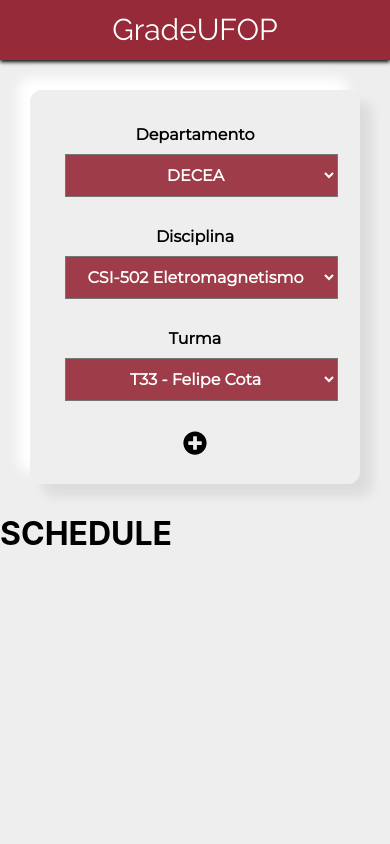
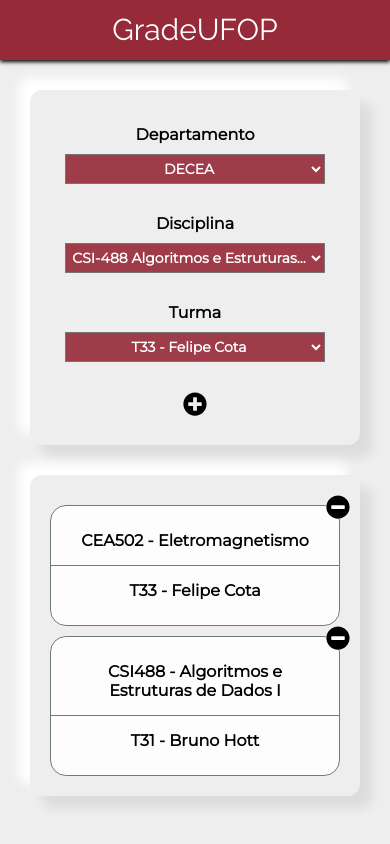
Before and after one commit to joaomarcostg/GradeUFOP, a React (Create React App) app in the folder frontend/: page / in a window 390 px wide. Built offline with nearby package versions, Linux system fonts and the light colour scheme.

Commit message:
alterei o componente picker, faltam modificacoes

```diff
--- a/frontend/public/index.html
+++ b/frontend/public/index.html
@@ -2,19 +2,17 @@
 <html lang="en">
   <head>
     <meta charset="utf-8" />
-    <link rel="icon" href="%PUBLIC_URL%/favicon.ico" />
     <meta name="viewport" content="width=device-width, initial-scale=1" />
     <meta name="theme-color" content="#000000" />
     <meta
       name="description"
       content="Web site created using create-react-app"
     />
-    <link rel="apple-touch-icon" href="%PUBLIC_URL%/logo192.png" />
     <!--
       manifest.json provides metadata used when your web app is installed on a
       user's mobile device or desktop. See https://developers.google.com/web/fundamentals/web-app-manifest/
     -->
-    <link rel="manifest" href="%PUBLIC_URL%/manifest.json" />
+    <link rel="manifest" hr ef="%PUBLIC_URL%/manifest.json" />
     <!--
       Notice the use of %PUBLIC_URL% in the tags above.
       It will be replaced with the URL of the `public` folder during the build.
--- a/frontend/src/App.js
+++ b/frontend/src/App.js
@@ -12,7 +12,7 @@ function App() {
       <Header />
       <Picker />
       <div className="content">
-        <Schedule />
+        {/* <Schedule /> */}
       </div>
     </div>
   );
--- a/frontend/src/components/picker.js
+++ b/frontend/src/components/picker.js
@@ -5,73 +5,139 @@ import React, { useState } from 'react'
 // import { makeStyles } from '@material-ui/core/styles';
 import '../styles/picker/picker.css'
 import add_icon from '../icons/add_btn.svg'
+import rmv_icon from '../icons/rmv_btn.svg'
 
 
 function Picker(props) {
 
-    function shortString(selector) {
+    function changeText(selector, options, length) {
         const elements = document.querySelectorAll(selector);
-        console.log(elements)
+        // console.log(elements)
         const tail = '...';
         if (elements && elements.length) {
+            let i = 0;
             for (const element of elements) {
-                let text = element.innerText;
-                if (element.hasAttribute('data-limit')) {
-                    if (text.length > element.dataset.limit) {
-                        element.innerText = `${text.substring(0, element.dataset.limit - tail.length).trim()}${tail}`;
+                let text = options[i]
+                if (text.length < length) {
+                    element.innerText = text;
+
                 }
-                } else {
-                    throw Error('Cannot find attribute \'data-limit\'');
+                else {
+                    element.innerText = `${text.substring(0, length - tail.length).trim()}${tail}`;
                 }
+                i++;
             }
         }
     }
 
+    function shortString(selector, width, options) {
+        // console.log('a')
+        if (width < 500) {
+            changeText(selector, options, 35)
+        }
+        else if (width < 600) {
+            changeText(selector, options, 40)
+        }
+        else if (width < 750) {
+            changeText(selector, options, 45)
+        }
+        else if (width < 900) {
+            changeText(selector, options, 50)
+        }
+        else if (width >= 900 && width < 1000) {
+            changeText(selector, options, 40)
+        }
+        else if (width >= 1000) {
+            changeText(selector, options, 50)
+        }
+    }
+
+
+
     window.onload = function () {
-        shortString('.short');
+
+        const options = []
+        const elements = document.querySelectorAll('.short');
+        if (elements && elements.length) {
+            for (const element of elements) {
+                let text = element.innerText;
+                // let id = element.value;
+                options.push(text)
+            }
+        }
+        const wd = this.window.innerWidth
+        const hd = this.window.innerHeight
+        if (hd < 900 && wd < 450) {
+            shortString('.short', wd, options)
+        }
+        else {
+
+
+            setInterval(() => {
+                var width = this.window.innerWidth
+                shortString('.short', width, options)
+                // console.log(width)
+            }, 1000);
+        }
     };
 
-    // const useStyles = makeStyles(theme => ({
-    //     root: {
-    //         '& > *': {
-    //             margin: theme.spacing(1),
-    //         },
-    //     },
-    // }));
-    // const classes = useStyles();
 
     const [disciplinas, setDisciplinas] = useState('');
 
     return (
+        <div className="picker">
             <div className="mc-picker">
                 <div className="select-container">
                     <div className='col departamentos'>
                         <label htmlFor="get_depto">Departamento</label>
                         <select className='sel' name="depto" id="get_depto">
-                        <option value="opt1" className='short' data-limit='10'>DECEA</option>
-                        <option value="opt2" className='short' data-limit='10'>DECSI</option>
+                            <option value="opt1" className='short'>DECEA</option>
+                            <option value="opt2" className='short'>DECSI</option>
                         </select>
                     </div>
                     <div className='col disciplinas'>
                         <label htmlFor="get_disc">Disciplina</label>
                         <select className='sel' name="disc" id="get_disc">
-                        <option value="opt1" className='short' data-limit='60'>CSI-502 Eletromagnetismo</option>
-                        <option value="opt2" className='short' data-limit='60'>CSI-502 aslkdjasdlkasjdklasjdklasjdlkaslkdjaskldjalksjdklasjdlkasjdklasjdklasjdkajslkdjaskldjaslkdjlasdjasdasjdlaksjdlak</option>
+                            <option value="opt1" className='short'>CSI-488 Algoritmos e Estruturas de Dados I</option>
+                            <option value="opt2" className='short'>CSI-544 Engenharia de Software I</option>
+                            <option value="opt3" className='short'>CEA-502 Eletromagnetismo</option>
                         </select>
                     </div>
                     <div className='col turmas'>
                         <label htmlFor="get_turma">Turma</label>
                         <select className='sel' name="turma" id="get_turma">
-                        <option value="opt1" className='short' data-limit='30'>T33 - Felipe Cota</option>
+                            <option value="opt1" className='short'>T33 - Felipe Cota</option>
+                            <option value="opt2" className='short'>T31 - Bruno Hott</option>
                         </select>
                     </div>
                     <div className="col btn">
-                    <div className="container">
+                        <button type="button">
+                            <img src={add_icon} alt="Add" />
+                        </button>
+                    </div>
+                </div>
+            </div>
+            <div className="mc-picked">
+                <div className="choosed-container">
+                    <div className="choosed">
+                        <div className="c_col c_disc">CEA502 - Eletromagnetismo</div>
+                        <div className="c_col c_turma">T33 - Felipe Cota</div>
+                        <div className="c_col c_btn">
+                            <button type="button">
+                                <img src={rmv_icon} alt="Add" />
+                            </button>
+                        </div>
+                    </div>
+                    <div className="choosed">
+                        <div className="c_col c_disc">CSI488 - Algoritmos e Estruturas de Dados I</div>
+                        <div className="c_col c_turma">T31 - Bruno Hott</div>
+                        <div className="c_col c_btn">
+                            <button type="button">
+                                <img src={rmv_icon} alt="Add" />
+                            </button>
+                        </div>
+                    </div>
 
-                    </div>
-                    <button type="button">
-                        <img src={add_icon} alt="Add"/>
-                    </button>
                 </div>
             </div>
         </div>
--- a/frontend/src/styles/picker/picker.css
+++ b/frontend/src/styles/picker/picker.css
@@ -9,12 +9,13 @@
           box-shadow: -12px -12px 12px white, 12px 12px 12px rgba(0, 0, 0, 0.08);
 }
 
-.select-container {
-  height: 100%;
-  width: 100%;
+.mc-picker *::after {
+  content: "";
+  display: table;
+  clear: both;
 }
 
-.col {
+.mc-picker .col {
   overflow: hidden;
   text-align: center;
   float: left;
@@ -24,7 +25,7 @@
   padding: 0px 10px 0px 10px;
 }
 
-.sel {
+.mc-picker .sel {
   margin-top: 10px;
   padding: 4px;
   font-family: "Montserrat", sans-serif;
@@ -37,48 +38,47 @@
   cursor: pointer;
 }
 
-.sel select {
+.mc-picker .sel select {
   width: inherit;
   font-size: inherit;
   font-size-adjust: inherit;
 }
 
-.sel select option {
+.mc-picker .sel select option {
   width: inherit;
 }
 
-.sel:hover {
+.mc-picker .sel:hover {
   background: #707a81;
 }
 
-.departamentos {
+.mc-picker .departamentos {
   overflow: visible;
   width: 16%;
 }
 
-.disciplinas {
+.mc-picker .disciplinas {
   overflow: visible;
   width: 48%;
   height: inherit;
 }
 
-.turmas {
+.mc-picker .turmas {
   overflow: visible;
   width: 30%;
   height: inherit;
 }
 
-.btn {
+.mc-picker .btn {
   overflow: visible;
   width: 6%;
   height: inherit;
   margin-top: 0px;
   -webkit-box-sizing: border-box;
           box-sizing: border-box;
-  background: #eee;
 }
 
-.btn button {
+.mc-picker .btn button {
   margin-top: 36px;
   overflow: visible;
   height: 24px;
@@ -88,52 +88,110 @@
   cursor: pointer;
 }
 
-.btn button:hover {
+.mc-picker .btn button:hover {
   -webkit-transform: translateY(-5px);
           transform: translateY(-5px);
   -webkit-transition: all 0.2s;
   transition: all 0.2s;
 }
 
-.btn button:active {
+.mc-picker .btn button:active {
   -webkit-transform: translateY(5px);
           transform: translateY(5px);
   -webkit-transition: all 0.2s;
   transition: all 0.2s;
 }
 
-.mc-picker :after {
+.mc-picked {
+  margin: 30px 30px;
+  padding: 20px 20px 20px 20px;
+  background-color: #eee;
+  border-radius: 12px;
+  -webkit-box-shadow: -12px -12px 12px white, 12px 12px 12px rgba(0, 0, 0, 0.08);
+          box-shadow: -12px -12px 12px white, 12px 12px 12px rgba(0, 0, 0, 0.08);
+}
+
+.mc-picked *::after {
   content: "";
   display: table;
   clear: both;
 }
 
+.mc-picked .choosed {
+  padding: 10px 0px;
+}
+
+.mc-picked .choosed .c_col {
+  float: left;
+  font-family: "Montserrat", sans-serif;
+  font-weight: bold;
+  text-align: center;
+}
+
+.mc-picked .choosed .c_disc {
+  border-right: 1px solid black;
+  padding: 4px;
+  width: 64%;
+}
+
+.mc-picked .choosed .c_turma {
+  border-right: 1px solid black;
+  padding: 4px;
+  width: 30%;
+}
+
+.mc-picked .choosed .c_btn {
+  overflow: visible;
+  width: 6%;
+  height: inherit;
+  margin-top: 0px;
+  -webkit-box-sizing: border-box;
+          box-sizing: border-box;
+}
+
+.mc-picked .choosed .c_btn button {
+  overflow: visible;
+  height: 24px;
+  width: 24px;
+  background: #eee;
+  border: 0;
+  cursor: pointer;
+}
+
+.mc-picked .choosed .c_btn button:hover {
+  -webkit-transform: translateY(-5px);
+          transform: translateY(-5px);
+  -webkit-transition: all 0.2s;
+  transition: all 0.2s;
+}
+
+.mc-picked .choosed .c_btn button:active {
+  -webkit-transform: translateY(5px);
+          transform: translateY(5px);
+  -webkit-transition: all 0.2s;
+  transition: all 0.2s;
+}
+
 @media screen and (max-width: 900px) {
-  .col {
+  .mc-picker .col {
+    text-align: center;
     font-size: 16px;
-    position: relative;
     width: 100%;
-    text-align: center;
-    padding: 15px 15px;
+    padding: 15px;
   }
-  .col .sel {
+  .mc-picker .col .sel {
     margin-top: 10px;
-    padding: 10px;
+    padding: 4px 0px;
+    background-color: rgba(150, 42, 56, 0.9);
+    width: 100%;
     font-family: "Montserrat", sans-serif;
-    font-weight: bold;
-    background-color: rgba(150, 42, 56, 0.9);
-    width: 70vw;
+    font-size: 14px;
     color: white;
-    text-align-last: center;
-    font-size: inherit;
   }
-  .col .sel select {
-    width: 70vw;
+  .mc-picker .col .sel option {
+    width: 100%;
   }
-  .col .sel select option {
-    width: 70vw;
-  }
-  .btn {
+  .mc-picker .btn {
     display: inline-block;
     margin-top: 10px;
     overflow: visible;
@@ -142,24 +200,65 @@
     padding: 5px 10px;
     background: #eee;
   }
-  .btn button {
-    background: #eee;
+  .mc-picker .btn button {
     width: -webkit-fit-content;
     width: -moz-fit-content;
     width: fit-content;
     margin: 0;
-    height: 26px;
+    height: 24px;
     border: 0;
     cursor: pointer;
   }
-  .btn button:hover {
+  .mc-picker .btn button:hover {
     overflow: visible;
     -webkit-transform: translateY(-5px);
             transform: translateY(-5px);
     -webkit-transition: all 0.2s;
     transition: all 0.2s;
   }
-  .btn button:active {
+  .mc-picker .btn button:active {
+    -webkit-transform: translateY(5px);
+            transform: translateY(5px);
+    -webkit-transition: all 0.2s;
+    transition: all 0.2s;
+  }
+  .mc-picked .choosed {
+    position: relative;
+    margin-top: 10px;
+    background: rgba(255, 255, 255, 0.9);
+    color: black;
+    border: 1px solid #707a81;
+    border-radius: 16px;
+  }
+  .mc-picked .choosed .c_col {
+    border-right: 0;
+    font-size: 16px;
+    position: relative;
+    width: 100%;
+    text-align: center;
+    padding: 15px 15px;
+  }
+  .mc-picked .choosed .c_disc {
+    border-bottom: 1px solid #707a81;
+  }
+  .mc-picked .choosed .c_btn {
+    text-align: right;
+    position: absolute;
+    top: -26px;
+    right: -26px;
+    overflow: visible;
+  }
+  .mc-picked .choosed .c_btn button {
+    background: white;
+    border-radius: 16px;
+    width: -webkit-fit-content;
+    width: -moz-fit-content;
+    width: fit-content;
+    margin: 0;
+    height: 24px;
+    cursor: pointer;
+  }
+  .mc-picked .choosed .c_btn button:active {
     -webkit-transform: translateY(5px);
             transform: translateY(5px);
     -webkit-transition: all 0.2s;
--- a/frontend/src/styles/picker/picker.scss
+++ b/frontend/src/styles/picker/picker.scss
@@ -11,13 +11,11 @@ $ufop_grey: #707a81;
   background-color: #eee;
   border-radius: 12px;
   box-shadow: -12px -12px 12px rgba($color: #fff, $alpha: 1), 12px 12px 12px rgba($color: #000, $alpha: 0.08);
+  *::after {
+    content: "";
+    display: table;
+    clear: both;
   }
-
-.select-container {
-  height: 100%;
-  width: 100%;
-}
-
   .col {
     // height: 100%;
     overflow: hidden;
@@ -60,7 +58,6 @@ $ufop_grey: #707a81;
     //   background-color: orange;
     overflow: visible;
     width: 16%;
-
   }
 
   .disciplinas {
@@ -68,7 +65,6 @@ $ufop_grey: #707a81;
     overflow: visible;
     width: 48%;
     height: inherit;
-
   }
 
   .turmas {
@@ -85,7 +81,7 @@ $ufop_grey: #707a81;
     height: inherit;
     margin-top: 0px;
     box-sizing: border-box;
-  background:#eee;
+    // background: #eee;
 
     button {
       margin-top: 36px;
@@ -109,38 +105,98 @@ $ufop_grey: #707a81;
     }
     // background-color: rgb(44, 44, 250);
   }
+}
 
-.mc-picker :after {
+.mc-picked {
+  *::after {
     content: "";
     display: table;
     clear: both;
   }
+  margin: 30px 30px;
+  padding: 20px 20px 20px 20px;
+  background-color: #eee;
+  border-radius: 12px;
+  box-shadow: -12px -12px 12px rgba($color: #fff, $alpha: 1), 12px 12px 12px rgba($color: #000, $alpha: 0.08);
+
+  .choosed {
+    padding: 10px 0px;
+    .c_col {
+      float: left;
+      font-family: "Montserrat", sans-serif;
+      font-weight: bold;
+      text-align: center;
+    }
+
+    // .c_depto {
+    //   padding: 4px;
+    //   width: 16%;
+    //   // background: green;
+    // }
+    .c_disc {
+      border-right: 1px solid black;
+      padding: 4px;
+      width: 64%;
+      // background: red;
+    }
+    .c_turma {
+      border-right: 1px solid black;
+      padding: 4px;
+      width: 30%;
+      // background: yellow;
+    }
+    .c_btn {
+      overflow: visible;
+      width: 6%;
+      height: inherit;
+      margin-top: 0px;
+      box-sizing: border-box;
+      // background: #eee;
+
+      button {
+        // margin-top: 36px;
+        overflow: visible;
+        height: 24px;
+        width: 24px;
+        background: #eee;
+        border: 0;
+        cursor: pointer;
+
+        &:hover {
+          transform: translateY(-5px);
+          transition: all 0.2s;
+        }
+
+        &:active {
+          // box-shadow: 0px 2px 2px 0 rgba(0, 0, 0, 0.05);
+          transform: translateY(5px);
+          transition: all 0.2s;
+        }
+      }
+    }
+  }
+}
 
 @media screen and (max-width: 900px) {
+  .mc-picker {
     .col {
+      text-align: center;
       font-size: 16px;
-    position: relative;
       width: 100%;
-    text-align: center;
-    padding: 15px 15px;
+      padding: 15px;
 
       .sel {
         margin-top: 10px;
-      padding: 10px;
+        padding: 4px 0px;
+        background-color: rgba($color: $ufop_red, $alpha: 0.9);
+        width: 100%;
+        // text-align-last: center;
         font-family: "Montserrat", sans-serif;
-      font-weight: bold;
-      background-color: rgba($color: $ufop_red, $alpha: 0.9);
-      width: 70vw;
+        font-size: 14px;
         color: white;
-      text-align-last: center;
-      font-size: inherit;
-
-      select {
-        width: 70vw;
 
         option {
-          width: 70vw;
-        }
+          width: 100%;
         }
       }
     }
@@ -152,17 +208,16 @@ $ufop_grey: #707a81;
       height: 100%;
       width: 100%;
       padding: 5px 10px;
-    background:#eee;
+      background: #eee;
 
       button {
-      background:#eee;
+        // background: #eee;
         width: fit-content;
         margin: 0;
-      height: 26px;
+        height: 24px;
         border: 0;
         // border-radius: 4px;
         cursor: pointer;
-
 
         &:hover {
           overflow: visible;
@@ -178,3 +233,53 @@ $ufop_grey: #707a81;
       }
     }
   }
+
+  .mc-picked {
+    .choosed {
+      position: relative;
+      margin-top: 10px;
+      background: rgba($color: white, $alpha: 0.9);
+      color: black;
+      border: 1px solid $ufop_grey;
+      border-radius: 16px;
+
+      .c_col {
+        border-right: 0;
+        font-size: 16px;
+        position: relative;
+        width: 100%;
+        text-align: center;
+        padding: 15px 15px;
+      }
+
+      .c_disc {
+        border-bottom: 1px solid $ufop_grey;
+      }
+
+      .c_btn {
+        text-align: right;
+        position: absolute;
+        top: -26px;
+        right: -26px;
+        overflow: visible;
+
+        button {
+          background: white;
+          border-radius: 16px;
+          width: fit-content;
+          margin: 0;
+          height: 24px;
+          // border: 0;
+          // border-radius: 4px;
+          cursor: pointer;
+
+          &:active {
+            // box-shadow: 0px 2px 2px 0 rgba(0, 0, 0, 0.05);
+            transform: translateY(5px);
+            transition: all 0.2s;
+          }
+        }
+      }
+    }
+  }
+}
```
Also changed, not shown: frontend/src/icons/rmv_btn.svg (added), 1 other file (tests, documents, lock files or other folders). Lines whose indentation alone changed are shown as unchanged.
